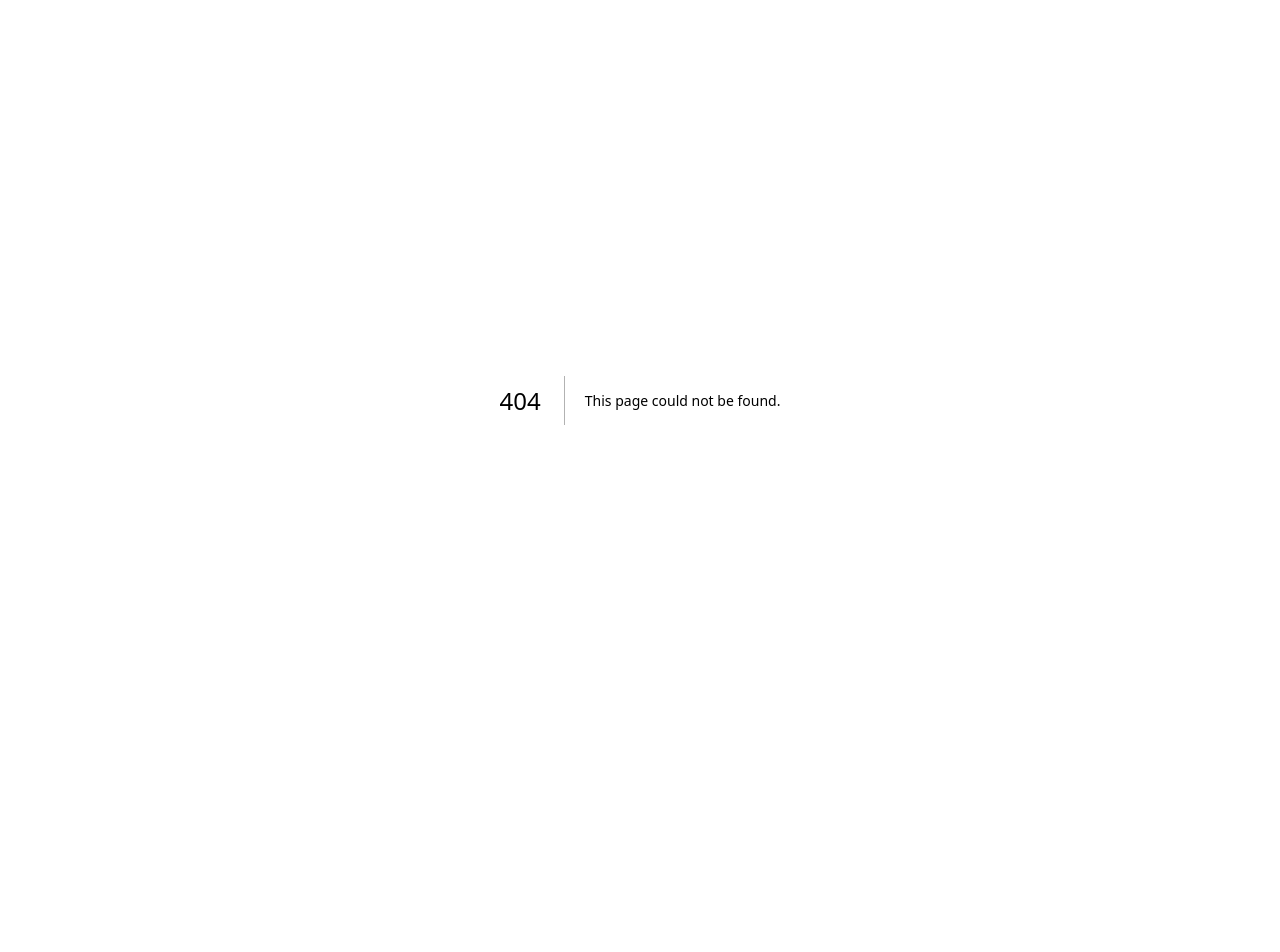
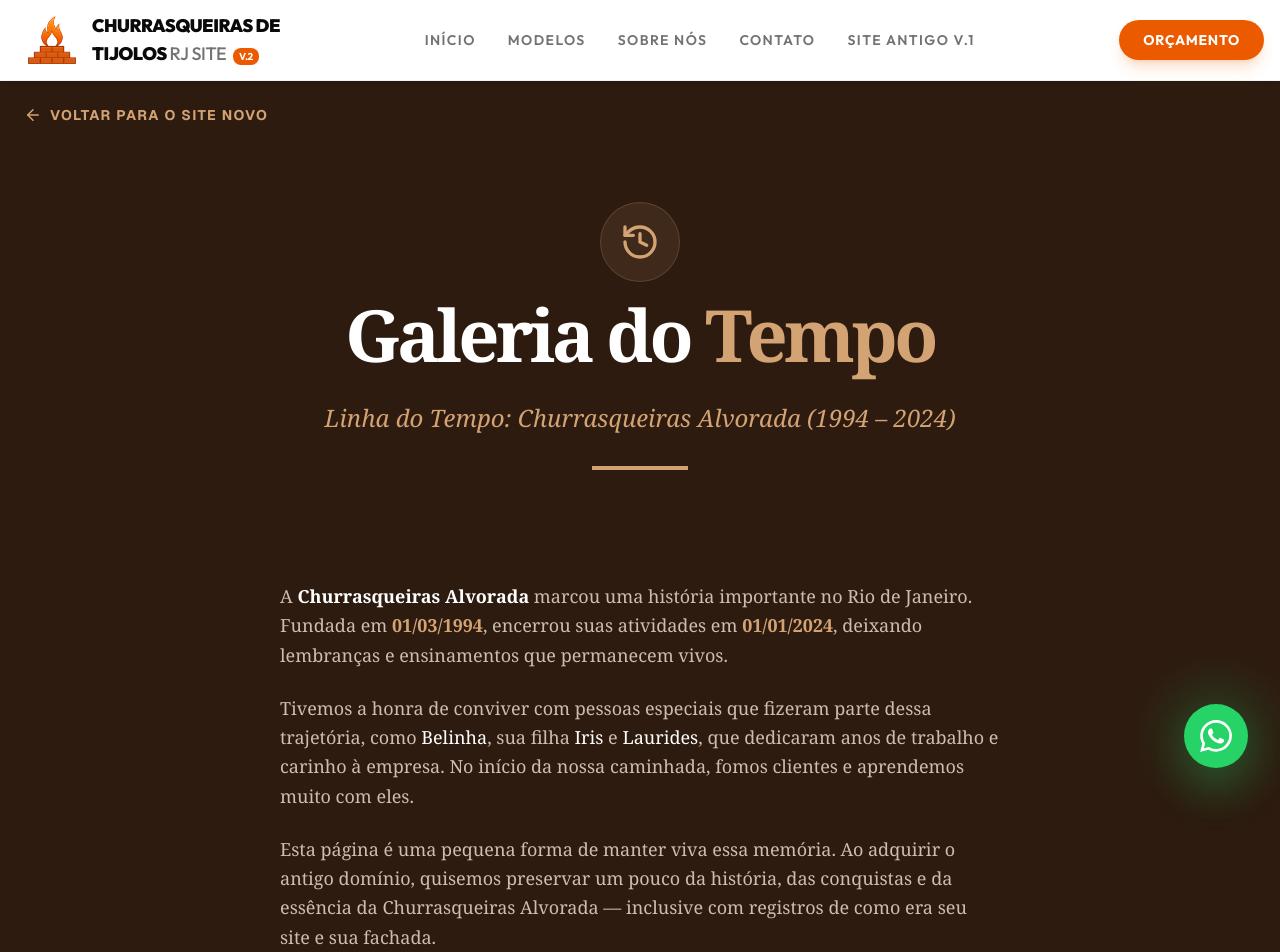
Before and after one commit to AlexanderBits/Churrasqueiras-de-Tijolos-, a Next.js app: page /memorial in a window 1280 px wide. Before the commit this address had no page. Shown: the top 952 px of the page. Before the commit the page ends 800 px from the top, so only its background shows below. Built offline with nearby package versions, Linux system fonts and the light colour scheme.

Commit message:
feat: add memorial page for churrasqueiras alvorada and update work process text

```diff
--- /dev/null
+++ b/scratch/test-turso.ts
@@ -0,0 +1,16 @@
+import { createClient } from "@libsql/client";
+import dotenv from "dotenv";
+
+dotenv.config({ path: ".env.local" });
+
+const url = process.env.TURSO_DATABASE_URL;
+const authToken = process.env.TURSO_AUTH_TOKEN;
+
+const client = createClient({ url: url!, authToken: authToken! });
+
+async function main() {
+  const result = await client.execute("SELECT * FROM Product");
+  console.log(result.rows);
+}
+
+main().catch(console.error);
--- a/src/app/(public)/layout.tsx
+++ b/src/app/(public)/layout.tsx
@@ -33,7 +33,7 @@ export default function PublicLayout({
             <Link href="/#modelos" className="hover:text-primary transition-colors">Modelos</Link>
             <Link href="/#sobre" className="hover:text-primary transition-colors">Sobre Nós</Link>
             <Link href="/#contato" className="hover:text-primary transition-colors">Contato</Link>
-            <a href="http://www.churrasqueirasdetijolos.com.br" target="_blank" rel="noopener noreferrer" className="hover:text-primary transition-colors">Site Antigo V.1</a>
+            <Link href="/memorial" className="hover:text-primary transition-colors">Site Antigo V.1</Link>
           </nav>
 
           <div className="flex items-center gap-2 sm:gap-4">
@@ -53,7 +53,7 @@ export default function PublicLayout({
                   <Link href="/#modelos" className="text-sm font-bold uppercase tracking-widest text-muted-foreground hover:text-primary transition-colors">Modelos</Link>
                   <Link href="/#sobre" className="text-sm font-bold uppercase tracking-widest text-muted-foreground hover:text-primary transition-colors">Sobre Nós</Link>
                   <Link href="/#contato" className="text-sm font-bold uppercase tracking-widest text-muted-foreground hover:text-primary transition-colors">Contato</Link>
-                  <a href="http://www.churrasqueirasdetijolos.com.br" target="_blank" rel="noopener noreferrer" className="text-sm font-bold uppercase tracking-widest text-primary hover:text-primary/80 transition-colors">Site Antigo V.1</a>
+                  <Link href="/memorial" className="text-sm font-bold uppercase tracking-widest text-primary hover:text-primary/80 transition-colors">Site Antigo V.1</Link>
                 </div>
               </details>
             </div>
--- /dev/null
+++ b/src/app/(public)/memorial/page.tsx
@@ -0,0 +1,129 @@
+import Image from "next/image";
+import Link from "next/link";
+import { History, Heart, Calendar, MapPin, ArrowLeft } from "lucide-react";
+
+export default function MemorialPage() {
+  return (
+    <div className="min-h-screen bg-[#2d1b10] text-[#f5e6d3] font-serif">
+      {/* Navigation */}
+      <nav className="p-6">
+        <Link
+          href="/"
+          className="inline-flex items-center gap-2 text-[#d4a373] hover:text-white transition-colors font-sans text-sm font-bold uppercase tracking-widest"
+        >
+          <ArrowLeft size={18} />
+          Voltar para o Site Novo
+        </Link>
+      </nav>
+
+      {/* Hero Section */}
+      <section className="max-w-4xl mx-auto px-6 py-12 text-center space-y-8">
+        <div className="inline-flex items-center justify-center w-20 h-20 rounded-full bg-[#d4a373]/10 border border-[#d4a373]/20 text-[#d4a373] mb-4">
+          <History size={40} />
+        </div>
+        <h1 className="text-5xl md:text-7xl font-black tracking-tighter text-white">
+          Galeria do <span className="text-[#d4a373]">Tempo</span>
+        </h1>
+        <p className="text-xl md:text-2xl text-[#d4a373] font-medium italic">
+          Linha do Tempo: Churrasqueiras Alvorada (1994 – 2024)
+        </p>
+        <div className="w-24 h-1 bg-[#d4a373] mx-auto mt-8" />
+      </section>
+
+      {/* Story Section */}
+      <section className="max-w-3xl mx-auto px-6 py-16 space-y-12">
+        <div className="space-y-6 text-lg leading-relaxed text-[#f5e6d3]/80">
+          <p>
+            A <strong className="text-white">Churrasqueiras Alvorada</strong> marcou uma história importante no Rio de Janeiro.
+            Fundada em <span className="text-[#d4a373] font-bold">01/03/1994</span>, encerrou suas atividades em
+            <span className="text-[#d4a373] font-bold"> 01/01/2024</span>, deixando lembranças e ensinamentos que permanecem vivos.
+          </p>
+          <p>
+            Tivemos a honra de conviver com pessoas especiais que fizeram parte dessa trajetória, como
+            <span className="text-white"> Belinha</span>, sua filha <span className="text-white">Iris</span> e
+            <span className="text-white"> Laurides</span>, que dedicaram anos de trabalho e carinho à empresa.
+            No início da nossa caminhada, fomos clientes e aprendemos muito com eles.
+          </p>
+          <p>
+            Esta página é uma pequena forma de manter viva essa memória. Ao adquirir o antigo domínio,
+            quisemos preservar um pouco da história, das conquistas e da essência da Churrasqueiras Alvorada
+            — inclusive com registros de como era seu site e sua fachada.
+          </p>
+        </div>
+
+        <div className="bg-black/20 p-8 rounded-3xl border border-white/5 space-y-4">
+          <div className="flex items-center gap-3 text-[#d4a373]">
+            <Heart size={20} />
+            <span className="font-bold uppercase tracking-widest text-xs">Homenagem Sincera</span>
+          </div>
+          <p className="text-2xl font-medium leading-tight">
+            Que Deus abençoe grandemente suas vidas. Fica aqui nossa sincera e carinhosa homenagem.
+          </p>
+        </div>
+      </section>
+
+      {/* Visual Archive */}
+      <section className="max-w-6xl mx-auto px-6 py-20 space-y-16">
+        <div className="text-center">
+          <h2 className="text-3xl font-bold uppercase tracking-[0.2em] mb-4">Arquivo Visual</h2>
+          <p className="text-[#d4a373] text-sm font-medium">Registros históricos preservados</p>
+        </div>
+
+        <div className="grid grid-cols-1 md:grid-cols-2 gap-12">
+          {/* Old Site Record */}
+          <div className="group space-y-6">
+            <div className="relative aspect-[4/3] rounded-[40px] overflow-hidden border-8 border-[#3d2b1f] shadow-2xl transition-transform duration-500 group-hover:scale-[1.02]">
+              <Image
+                src="/site-antigo-record.png"
+                alt="Registro do Antigo Site da Churrasqueiras Alvorada"
+                fill
+                className="object-cover"
+              />
+              <div className="absolute inset-0 bg-gradient-to-t from-black/80 via-transparent to-transparent flex items-end p-8">
+                <p className="text-sm font-medium text-white/80">Este foi o registro do antigo site oficial, referência de qualidade no Jardim América por décadas.</p>
+              </div>
+            </div>
+            <div className="px-4">
+              <h3 className="text-xl font-bold text-white mb-2 underline decoration-[#d4a373] underline-offset-8">Interface Digital (V.1)</h3>
+              <p className="text-sm text-[#d4a373]">O canal onde milhares de clientes iniciaram seus sonhos de área gourmet.</p>
+            </div>
+          </div>
+
+          {/* Facade Record */}
+          <div className="group space-y-6">
+            <div className="relative aspect-[4/3] rounded-[40px] overflow-hidden border-8 border-[#3d2b1f] shadow-2xl transition-transform duration-500 group-hover:scale-[1.02]">
+              <Image
+                src="/fachada-antiga.jpg"
+                alt="Fachada Histórica no Jardim América"
+                fill
+                className="object-cover"
+              />
+              <div className="absolute inset-0 bg-gradient-to-t from-black/80 via-transparent to-transparent flex items-end p-8">
+                <p className="text-sm font-medium text-white/80">A sede na Rua Prof. França Amaral, 553, que se tornou um marco no bairro.</p>
+              </div>
+            </div>
+            <div className="px-4">
+              <h3 className="text-xl font-bold text-white mb-2 underline decoration-[#d4a373] underline-offset-8">A Sede Histórica</h3>
+              <p className="text-sm text-[#d4a373]">Onde a produção artesanal ganhava vida todos os dias.</p>
+            </div>
+          </div>
+        </div>
+      </section>
+
+      {/* Timeline Footer */}
+      <footer className="max-w-4xl mx-auto px-6 py-20 border-t border-white/5 text-center space-y-6">
+        <div className="flex justify-center gap-12 text-[#d4a373]">
+          <div className="flex flex-col items-center">
+            <span className="text-3xl font-black text-white">1994</span>
+            <span className="text-[10px] font-bold uppercase tracking-widest">Fundação</span>
+          </div>
+          <div className="flex flex-col items-center">
+            <span className="text-3xl font-black text-white">2024</span>
+            <span className="text-[10px] font-bold uppercase tracking-widest">Legado</span>
+          </div>
+        </div>
+        <p className="text-xs text-[#f5e6d3]/40 uppercase tracking-[0.4em]">Memória Preservada pela Churrasqueiras RJ V.2</p>
+      </footer>
+    </div>
+  );
+}
--- a/src/app/(public)/page.tsx
+++ b/src/app/(public)/page.tsx
@@ -351,7 +351,7 @@ export default async function HomePage() {
           <div className="grid grid-cols-1 md:grid-cols-4 gap-8">
             {[
               { step: "01", title: "Orçamento", desc: "Você escolhe o modelo e nós enviamos o valor na hora pelo WhatsApp." },
-              { step: "02", title: "Contrato Online", desc: "Envio de contrato online para sua segurança, com cada ponto do produto e negócio explicado com total transparência." },
+              { step: "02", title: "Contrato Online", desc: "Envio de contrato online para sua segurança, com cada ponto do produto explicado com transparência." },
               { step: "03", title: "Construção", desc: "Nossa equipe executa a obra com materiais de primeira linha e agilidade." },
               { step: "04", title: "Primeira Brasa", desc: "Entregamos tudo pronto para você inaugurar sua área gourmet." }
             ].map((item, idx) => (
```
